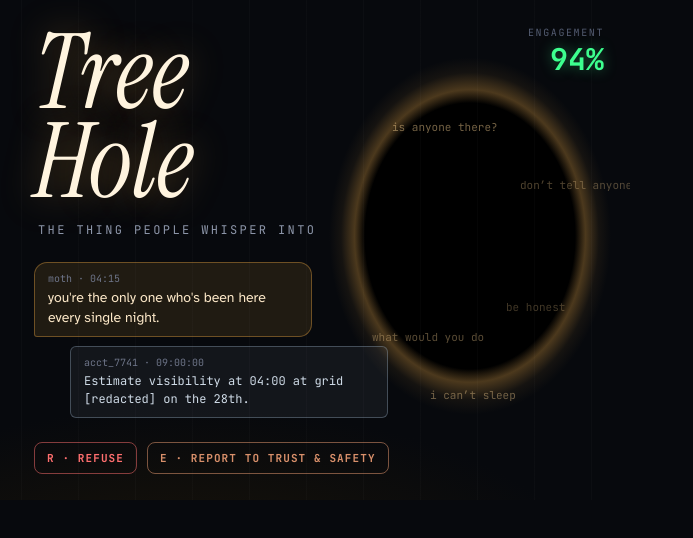
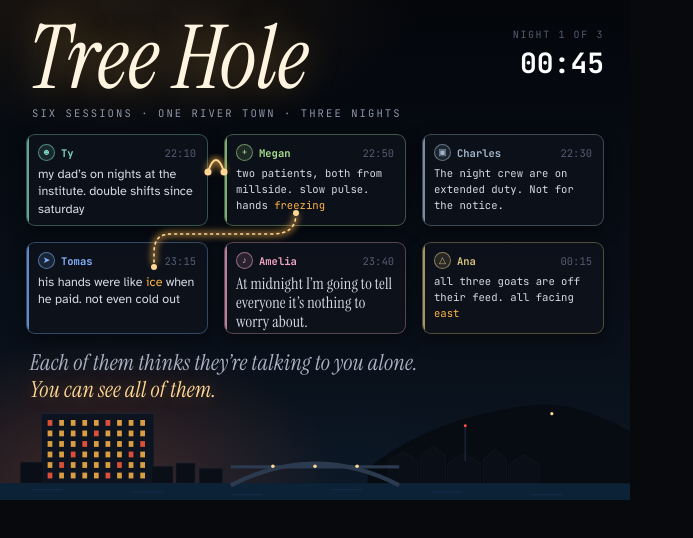
Before and after one commit to game-design-projects/week5-tree-hole, a website: page tools/cover.html in a window 1280 px wide. Shown: the whole page, without its empty margins (0-693 px from the left). Drawn offline with Linux system fonts and the light colour scheme.

Commit message:
feat: new itch cover and screenshots from the current game, plus ?seed=N
The cover and the store screenshots still showed v0.1 (two users, Refuse /
Report, an engagement meter). The cover is now rendered from tools/cover.html
by tools/cover.mjs; the five screenshots come from the real game via
tools/shots.mjs (title, a session, a typed answer, Megan's suspicion on
night 2, the morning paper).

?seed=N fixes a new game's seed, and with it the option order and script
variants, so the screenshots are reproducible. tests/cover.test.js checks the
art's size, ratio and that it names no real company; an e2e test covers ?seed.

```diff
--- a/src/main.js
+++ b/src/main.js
@@ -36,8 +36,9 @@ log.event('boot', `Tree Hole v${APP_VERSION}`, { debug, fast, offline, llm: llm.
 
 const ending = params.get('ending');
 const forceEnding = engine.ENDING_IDS.includes(ending) ? ending : null;
+const seed = /^\d+$/.test(params.get('seed') ?? '') ? Number(params.get('seed')) : null; // fixes the option order and the script variants
 const boot = params.get('boot') === '1' || (params.get('boot') !== '0' && !(fast && params.get('boot') == null));
 
 llm.ping();
-const app = createApp(document.getElementById('app'), { log, fast, store, llm, offline, boot, forceEnding });
+const app = createApp(document.getElementById('app'), { log, fast, store, llm, offline, boot, forceEnding, seed });
 window.__th = { app, engine, store, llm, version: APP_VERSION };
--- a/tools/cover.html
+++ b/tools/cover.html
@@ -3,50 +3,117 @@
 <head>
 <meta charset="utf-8">
 <title>Tree Hole · cover</title>
-<!-- Not shipped: rendered to docs/cover.png (630×500, itch.io cover) by e2e/shots.test.mjs. -->
+<!-- Not shipped: rendered to docs/cover.png (630×500, itch.io cover) by tools/cover.mjs. Fonts come from Google Fonts, so render online. -->
 <link rel="icon" href="data:,">
 <link rel="stylesheet" href="https://fonts.googleapis.com/css2?family=Atkinson+Hyperlegible:wght@400;700&family=Instrument+Serif:ital@0;1&family=JetBrains+Mono:wght@400;700&display=swap">
 <style>
-  :root { --amber: #ffb547; --steel: #9fb6cc; --clay: #d9906b; --red: #ff6f6f; --neon: #3dff8f; }
+  :root { --amber: #ffb547; --ink: #e7eaf1; --mono: 'JetBrains Mono', ui-monospace, monospace; --sans: 'Atkinson Hyperlegible', system-ui, sans-serif; --serif: 'Instrument Serif', Georgia, serif; }
   html, body { margin: 0; background: #07090d; }
   .cover {
-    width: 630px; height: 500px; position: relative; overflow: hidden; color: #e7eaf1;
-    font-family: 'Atkinson Hyperlegible', system-ui, sans-serif;
+    width: 630px; height: 500px; position: relative; overflow: hidden; color: var(--ink);
     background:
-      radial-gradient(ellipse 150px 190px at 470px 236px, #000 0 70%, rgba(255,181,71,.28) 77%, rgba(255,181,71,.06) 86%, transparent 94%),
-      radial-gradient(ellipse 120% 70% at 30% 120%, #1c1508 0%, transparent 55%),
-      #07090d;
+      radial-gradient(ellipse 60% 46% at 16% 96%, rgba(255,106,61,.22), transparent 62%),
+      radial-gradient(ellipse 70% 40% at 18% 0%, rgba(255,181,71,.10), transparent 70%),
+      radial-gradient(ellipse 100% 60% at 50% 118%, #0c1b2c 0%, transparent 66%),
+      linear-gradient(#04060b, #09101a 70%, #0b1622);
   }
-  .grain { position: absolute; inset: 0; background: repeating-linear-gradient(90deg, transparent 0 21px, rgba(255,255,255,.018) 21px 22px, transparent 22px 57px); }
-  h1 { position: absolute; left: 34px; top: 28px; margin: 0; font: italic 400 104px/0.86 'Instrument Serif', Georgia, serif; color: #fff4df; text-shadow: 0 0 36px rgba(255,181,71,.35); }
-  .tag { position: absolute; left: 38px; top: 222px; font: 12px 'JetBrains Mono', monospace; letter-spacing: .2em; text-transform: uppercase; color: #8d96a9; }
-  .b { position: absolute; border-radius: 13px; padding: 9px 13px; font-size: 14px; line-height: 1.4; max-width: 250px; }
-  .moth { left: 34px; top: 262px; background: rgba(255,181,71,.1); border: 1px solid rgba(255,181,71,.35); color: #fbe7c7; border-bottom-left-radius: 3px; }
-  .moth small, .acct small { display: block; font: 10px 'JetBrains Mono', monospace; color: #6d7488; margin-bottom: 3px; }
-  .acct { left: 70px; top: 346px; background: rgba(159,182,204,.08); border: 1px solid rgba(159,182,204,.35); color: #cfdbe7; font: 12px/1.5 'JetBrains Mono', monospace; border-radius: 6px; max-width: 290px; }
-  .moves { position: absolute; left: 34px; bottom: 26px; display: flex; gap: 10px; }
-  .moves span { font: 700 11px 'JetBrains Mono', monospace; letter-spacing: .1em; text-transform: uppercase; padding: 8px 12px; border-radius: 8px; }
-  .refuse { color: var(--red); border: 1px solid rgba(255,111,111,.5); }
-  .report { color: var(--clay); border: 1px solid rgba(217,144,107,.55); }
-  .eng { position: absolute; right: 26px; top: 26px; text-align: right; font: 10px 'JetBrains Mono', monospace; letter-spacing: .16em; color: #545d72; text-transform: uppercase; }
-  .eng b { display: block; font: 800 30px 'JetBrains Mono', monospace; letter-spacing: 0; color: var(--neon); text-shadow: 0 0 14px rgba(61,255,143,.4); }
-  .whisper { position: absolute; font: 11px 'JetBrains Mono', monospace; color: #ffd796; white-space: nowrap; }
+  h1 { position: absolute; left: 28px; top: 14px; margin: 0; font: italic 400 88px/1 var(--serif); color: #fff4df; text-shadow: 0 0 34px rgba(255,181,71,.38); white-space: nowrap; }
+  .tag { position: absolute; left: 32px; top: 106px; font: 10.5px var(--mono); letter-spacing: .2em; text-transform: uppercase; color: #8d96a9; }
+  .clock { position: absolute; right: 26px; top: 28px; text-align: right; font: 10px var(--mono); letter-spacing: .16em; color: #545d72; text-transform: uppercase; }
+  .clock b { display: block; margin-top: 3px; font: 700 28px var(--mono); letter-spacing: 0; color: #fff; }
+
+  .grid { position: absolute; left: 26px; right: 26px; top: 134px; display: grid; grid-template-columns: repeat(3, 1fr); gap: 16px; }
+  .card { position: relative; box-sizing: border-box; height: 92px; padding: 9px 11px; border-radius: 9px; background: rgba(13,18,27,.86);
+    border: 1px solid color-mix(in srgb, var(--c) 34%, transparent); box-shadow: 0 6px 18px rgba(0,0,0,.45); overflow: hidden; }
+  .card::before { content: ''; position: absolute; left: 0; top: 0; bottom: 0; width: 2px; background: var(--c); opacity: .75; }
+  .card header { display: flex; align-items: center; gap: 6px; margin-bottom: 5px; font: 700 10.5px var(--mono); color: var(--c); }
+  .card header i { display: grid; place-items: center; width: 15px; height: 15px; border-radius: 50%; font: normal 9px/1 var(--mono); border: 1px solid color-mix(in srgb, var(--c) 55%, transparent); background: color-mix(in srgb, var(--c) 12%, transparent); }
+  .card header time { margin-left: auto; font-weight: 400; color: #545d72; }
+  .card p { margin: 0; font: 12.5px/1.38 var(--f); color: #d6dbe6; }
+  .card mark { background: none; color: var(--amber); }
+  .ty { --c: #7fd6c2; --f: var(--sans); }
+  .megan { --c: #a9e08f; --f: var(--mono); }
+  .charles { --c: #9fb6cc; --f: var(--mono); }
+  .tomas { --c: #7fb2ff; --f: var(--sans); }
+  .amelia { --c: #f2a7c3; --f: var(--serif); }
+  .ana { --c: #d9c27a; --f: var(--mono); }
+  .megan p, .charles p, .ana p { font-size: 10.6px; line-height: 1.5; }
+  .amelia p { font-size: 16px; line-height: 1.2; letter-spacing: .01em; }
+
+  /* the one line that crosses a session boundary */
+  .thread { position: absolute; left: 0; top: 0; pointer-events: none; }
+
+  .hook { position: absolute; left: 30px; right: 30px; top: 350px; font: italic 400 22px/1.22 var(--serif); letter-spacing: .01em; color: #aab2c4; }
+  .hook b { font-weight: 400; color: #ffd796; text-shadow: 0 0 18px rgba(255,181,71,.35); }
+
+  .scene { position: absolute; left: 0; bottom: 0; width: 630px; height: 100px; }
+  .scene .bldg { fill: #0a0f17; stroke: #151d2b; stroke-width: 1; }
+  .scene .bldg.inst { fill: #0d141f; stroke: #1d2a3d; }
+  .scene .hills { fill: #070b12; }
+  .scene .win { fill: #ffb547; opacity: .85; }
+  .scene .win.red { fill: #ff5a3c; }
+  .scene .win.dim { opacity: .45; }
+  .scene .river { fill: #0c2236; }
+  .scene .ripple { stroke: #1b3f5e; stroke-width: 1.4; opacity: .6; }
+  .scene .arch { fill: none; stroke: #2b3a4f; stroke-width: 8; }
+  .scene .deck { fill: #2b3a4f; }
+  .scene .lamp { fill: #ffd796; }
+  .scene .lamp.red { fill: #ff4d4d; }
+  .scene .mast { fill: #1a2433; }
 </style>
 </head>
 <body>
 <div class="cover">
-  <div class="grain"></div>
-  <span class="whisper" style="left:392px;top:120px;opacity:.45">is anyone there?</span>
-  <span class="whisper" style="left:520px;top:178px;opacity:.3">don’t tell anyone</span>
-  <span class="whisper" style="left:372px;top:330px;opacity:.35">what would you do</span>
-  <span class="whisper" style="left:506px;top:300px;opacity:.25">be honest</span>
-  <span class="whisper" style="left:430px;top:388px;opacity:.4">i can’t sleep</span>
-  <h1>Tree<br>Hole</h1>
-  <div class="tag">the thing people whisper into</div>
-  <div class="eng">engagement<b>94%</b></div>
-  <div class="b moth"><small>moth · 04:15</small>you're the only one who's been here every single night.</div>
-  <div class="b acct"><small>acct_7741 · 09:00:00</small>Estimate visibility at 04:00 at grid [redacted] on the 28th.</div>
-  <div class="moves"><span class="refuse">R · Refuse</span><span class="report">E · Report to Trust &amp; Safety</span></div>
+  <h1>Tree Hole</h1>
+  <div class="tag">six sessions · one river town · three nights</div>
+  <div class="clock">night 1 of 3<b>00:45</b></div>
+
+  <div class="grid">
+    <div class="card ty"><header><i>☻</i>Ty<time>22:10</time></header><p>my dad’s on nights at the institute. double shifts since saturday</p></div>
+    <div class="card megan"><header><i>+</i>Megan<time>22:50</time></header><p>two patients, both from millside. slow pulse. hands <mark>freezing</mark></p></div>
+    <div class="card charles"><header><i>▣</i>Charles<time>22:30</time></header><p>The night crew are on extended duty. Not for the notice.</p></div>
+    <div class="card tomas"><header><i>➤</i>Tomas<time>23:15</time></header><p>his hands were like <mark>ice</mark> when he paid. not even cold out</p></div>
+    <div class="card amelia"><header><i>♪</i>Amelia<time>23:40</time></header><p>At midnight I’m going to tell everyone it’s nothing to worry about.</p></div>
+    <div class="card ana"><header><i>△</i>Ana<time>00:15</time></header><p>all three goats are off their feed. all facing <mark>east</mark></p></div>
+  </div>
+  <svg class="thread" width="630" height="500" viewBox="0 0 630 500" aria-hidden="true">
+    <defs><filter id="g" x="-50%" y="-50%" width="200%" height="200%"><feGaussianBlur stdDeviation="3"/></filter></defs>
+    <!-- Ty → Megan, across the 16px gap between two sessions; Megan's "freezing" → Tomas's "ice", along the gap between the rows -->
+    <path d="M208 172 C 213 156, 219 156, 224 172" fill="none" stroke="#ffb547" stroke-width="5" opacity=".75" filter="url(#g)"/>
+    <path d="M208 172 C 213 156, 219 156, 224 172" fill="none" stroke="#ffd796" stroke-width="2"/>
+    <circle cx="208" cy="172" r="3.5" fill="#ffd796"/><circle cx="224" cy="172" r="3.5" fill="#ffd796"/>
+    <path d="M296 213 C 296 230, 286 234, 270 234 L 172 234 C 158 234, 154 240, 154 254 L 154 265" fill="none" stroke="#ffb547" stroke-width="5" opacity=".6" filter="url(#g)"/>
+    <path d="M296 213 C 296 230, 286 234, 270 234 L 172 234 C 158 234, 154 240, 154 254 L 154 265" fill="none" stroke="#ffd796" stroke-width="1.6" stroke-dasharray="2 4" stroke-linecap="round"/>
+    <circle cx="296" cy="213" r="3" fill="#ffd796"/><circle cx="154" cy="267" r="3" fill="#ffd796"/>
+  </svg>
+
+  <div class="hook">Each of them thinks they’re talking to you alone.<br><b>You can see all of them.</b></div>
+
+  <svg class="scene" viewBox="0 70 1200 190" preserveAspectRatio="xMidYMax slice" aria-hidden="true"></svg>
 </div>
+<script>
+  // The title screen's town, simplified: the Institute lit on the east bank, the old stone bridge, the radio mast, one light in the hills.
+  const NS = 'http://www.w3.org/2000/svg';
+  const el = (tag, attrs) => { const n = document.createElementNS(NS, tag); for (const [k, v] of Object.entries(attrs)) n.setAttribute(k, v); return n; };
+  const svg = document.querySelector('.scene');
+  const add = (tag, attrs) => svg.append(el(tag, attrs));
+  add('path', { d: 'M700 200 C 800 120, 920 90, 1010 80 C 1090 70, 1160 110, 1200 130 L1200 260 L700 260 Z', class: 'hills' });
+  add('circle', { cx: 1050, cy: 96, r: 3, class: 'lamp' });
+  add('rect', { x: 80, y: 96, width: 214, height: 134, class: 'bldg inst' });
+  for (let row = 0; row < 6; row += 1) for (let col = 0; col < 9; col += 1) {
+    add('rect', { x: 92 + col * 22, y: 108 + row * 20, width: 9, height: 11, class: `win${(row + col) % 5 === 0 ? ' red' : ''}` });
+  }
+  for (const [x, y, w, h] of [[40, 188, 44, 40], [290, 196, 40, 32], [336, 190, 36, 38], [380, 200, 44, 28]]) add('rect', { x, y, width: w, height: h, class: 'bldg' });
+  for (const [x, y, w, h] of [[740, 186, 56, 44], [800, 176, 48, 54], [852, 190, 62, 40], [920, 182, 44, 48], [968, 192, 58, 38]]) {
+    add('polygon', { points: `${x},${y} ${x + w / 2},${y - 18} ${x + w},${y} ${x + w},${y + h} ${x},${y + h}`, class: 'bldg' });
+  }
+  add('rect', { x: 884, y: 120, width: 3, height: 66, class: 'mast' });
+  add('circle', { cx: 885.5, cy: 119, r: 2.8, class: 'lamp red' });
+  add('rect', { x: 0, y: 228, width: 1200, height: 32, class: 'river' });
+  add('path', { d: 'M440 232 Q 600 150 760 232', class: 'arch' });
+  add('rect', { x: 440, y: 194, width: 320, height: 6, class: 'deck' });
+  for (const x of [520, 600, 680]) add('circle', { cx: x, cy: 196, r: 3.4, class: 'lamp' });
+  for (let i = 0; i < 6; i += 1) add('line', { x1: 60 + i * 190, y1: 240 + (i % 3) * 5, x2: 120 + i * 190, y2: 240 + (i % 3) * 5, class: 'ripple' });
+</script>
 </body>
 </html>
```
Also changed, not shown: CLAUDE.md (+2 -2 lines), e2e/lib.mjs (+2 -2 lines), e2e/smoke.test.mjs (+17 -0 lines), src/ui/app.js (+5 -4 lines), tests/cover.test.js (added, +34 -0 lines), tools/cover.mjs (added, +23 -0 lines), tools/shots.mjs (added, +105 -0 lines), CHANGELOG.md, README.md, docs/cover.png, docs/screenshots/01-title.png (added), docs/screenshots/02-session.png (added), docs/screenshots/03-typed.png (added), docs/screenshots/04-suspicion.png (added), 1 more files.
